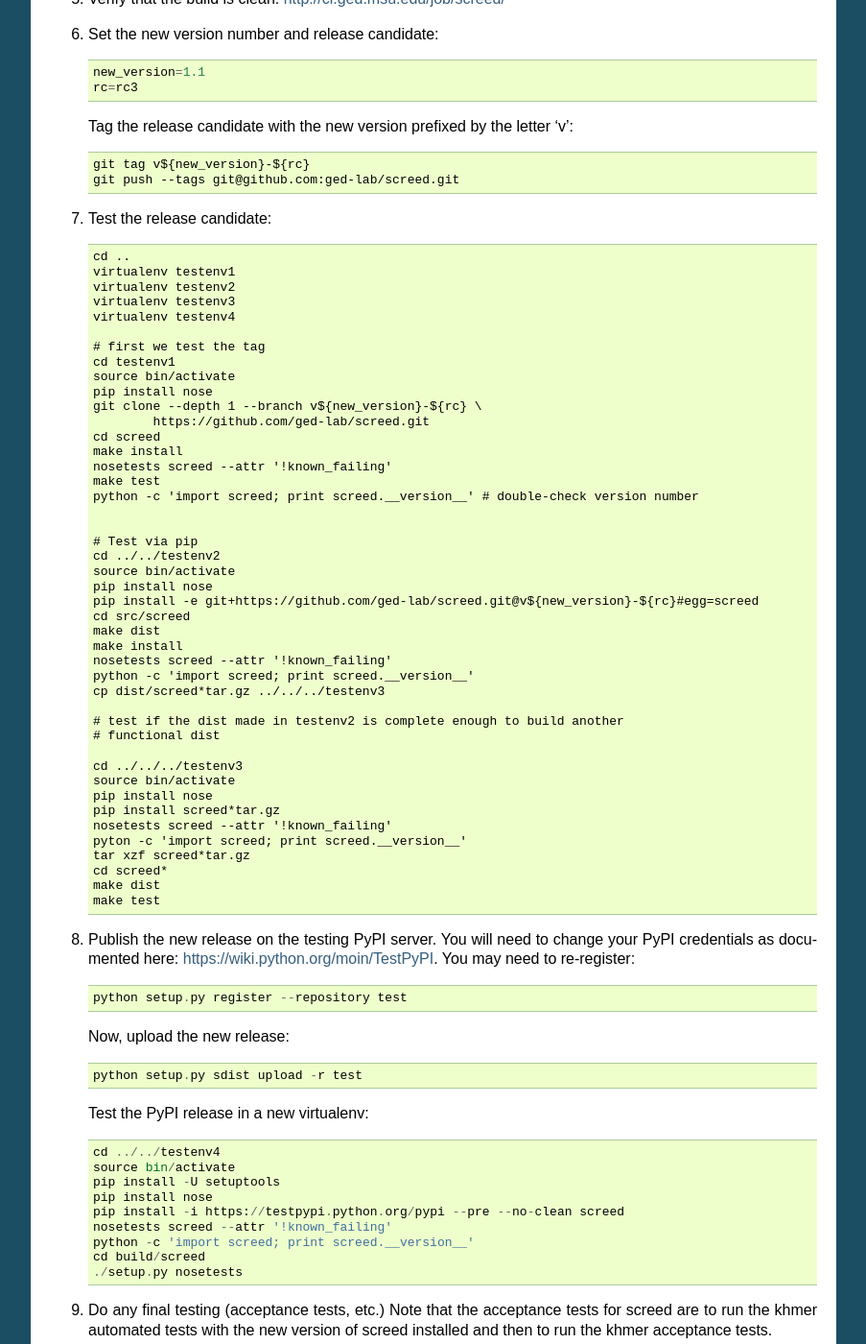
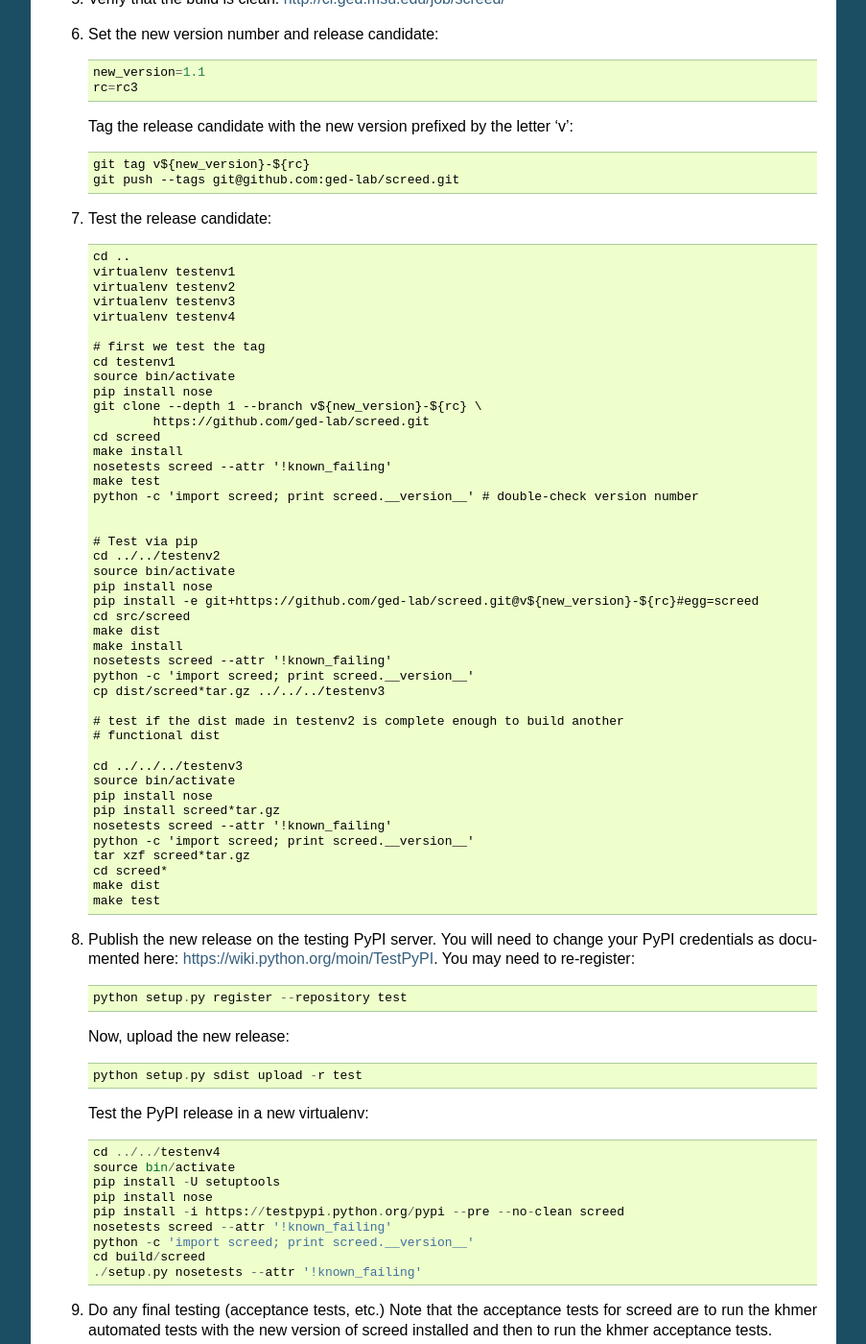
Before and after one commit to dib-lab/screed, a Sphinx documentation site: the page built from doc/dev/releases.txt, in a window 1280 px wide and 1400 px high, scrolled down 817 px. Shown: the whole window at 96% size, without its empty margins (198-1101 px from the left). Built offline with Sphinx 7.4.7, drawn with Linux system fonts in a browser that asks for light colours; pages that are not in the unit, such as notebooks, are missing from menus.

Commit message:
correct typos

```diff
--- a/doc/dev/releases.txt
+++ b/doc/dev/releases.txt
@@ -98,7 +98,7 @@
         pip install nose
         pip install screed*tar.gz
         nosetests screed --attr '!known_failing'
-        pyton -c 'import screed; print screed.__version__'
+        python -c 'import screed; print screed.__version__'
         tar xzf screed*tar.gz
         cd screed*
         make dist
@@ -124,7 +124,7 @@
         nosetests screed --attr '!known_failing'
         python -c 'import screed; print screed.__version__'
         cd build/screed
-        ./setup.py nosetests
+        ./setup.py nosetests --attr '!known_failing'
 
 #. Do any final testing (acceptance tests, etc.) Note that the acceptance tests
    for screed are to run the khmer automated tests with the new version of
```
